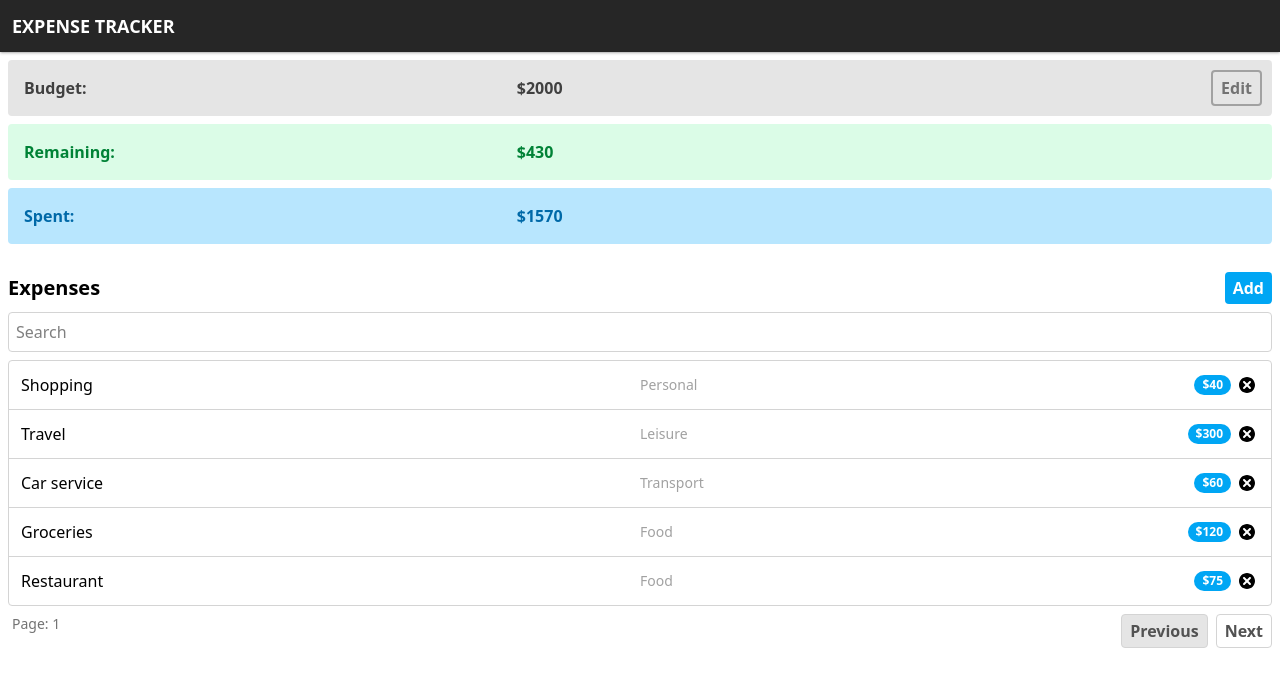
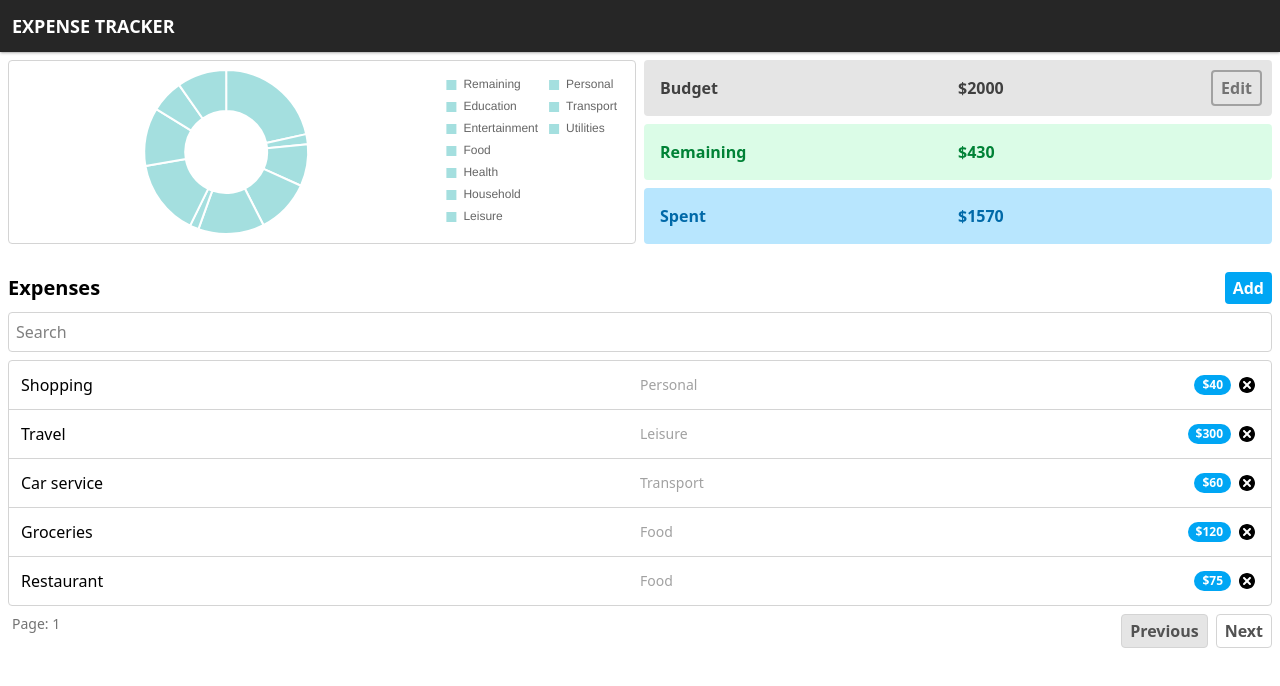
Before and after one commit to mwildan-hafidz/react-expense-tracker, a React (Vite) app: page / in a window 1280 px wide. Shown: the top 686 px of the page. Built offline with nearby package versions, Linux system fonts and the light colour scheme.

Commit message:
feat: add chart

```diff
--- a/package.json
+++ b/package.json
@@ -11,7 +11,9 @@
   },
   "dependencies": {
     "@tailwindcss/vite": "^4.1.13",
+    "chart.js": "^4.5.0",
     "react": "^19.1.1",
+    "react-chartjs-2": "^5.3.0",
     "react-dom": "^19.1.1",
     "react-icons": "^5.5.0",
     "tailwindcss": "^4.1.13",
--- a/src/App.jsx
+++ b/src/App.jsx
@@ -9,7 +9,7 @@ export default function App() {
     <AppProvider>
       <Navbar />
 
-      <div className="p-2 grid grid-rows-3 gap-2">
+      <div className="p-2">
         <Statuses />
       </div>
 
--- /dev/null
+++ b/src/Chart.jsx
@@ -0,0 +1,56 @@
+import { Chart as ChartJS, ArcElement, Tooltip, Legend } from "chart.js";
+import { Doughnut } from "react-chartjs-2";
+
+import { capitalize } from "./utils.js";
+
+ChartJS.register(ArcElement, Tooltip, Legend);
+
+export default function Chart({ expenses, remaining }) {
+  const sortedExpenses = expenses.toSorted((first, next) => first.category.localeCompare(next.category));
+
+  const categories = [...new Set(sortedExpenses.map((exp) => exp.category))];
+  const totals = categories.map((ctg) => {
+    let totalCost = 0;
+    sortedExpenses.map((exp) => {
+      if (exp.category === ctg) {
+        totalCost += exp.cost;
+      }
+    });
+    return totalCost;
+  });
+
+  const data = {
+    labels: ["Remaining", ...categories.map((ctg) => capitalize(ctg))],
+    datasets: [
+      {
+        label: "Total",
+        data: [remaining, ...totals],
+        backgroundColor: "rgba(75, 192, 192, 0.5)",
+      },
+    ],
+  };
+
+  const options = {
+    responsive: true,
+    maintainAspectRatio: false,
+    plugins: {
+      legend: {
+        position: "right",
+        align: "start",
+        labels: {
+          usePointStyle: true,
+          pointStyle: "rect",
+        },
+        onClick: () => { },
+      },
+      tooltip: {
+        callbacks: {
+          label: (item) => `Total: $${item.formattedValue}`,
+        }
+      }
+    },
+  };
+
+
+  return <Doughnut data={data} options={options} />;
+}
--- a/src/ListItem.jsx
+++ b/src/ListItem.jsx
@@ -1,6 +1,7 @@
 import { useContext } from "react";
 import { AppContext } from "./AppContext.js";
 import { TiDelete } from "react-icons/ti";
+import { capitalize } from "./utils.js";
 
 export default function ListItem({ item }) {
   const { dispatch } = useContext(AppContext);
@@ -31,7 +32,3 @@ export default function ListItem({ item }) {
     </li>
   );
 }
-
-function capitalize(string) {
-  return string.charAt(0).toUpperCase() + string.slice(1);
-}
--- a/src/Status.jsx
+++ b/src/Status.jsx
@@ -19,9 +19,9 @@ export default function Status({ text, value, variant }) {
   }
 
   return (
-    <div className={`${bg} ${color} p-4 rounded font-semibold grid grid-cols-5`}>
-      <span className="col-span-2">{text}:</span>
-      <span>${value}</span>
+    <div className={`${bg} ${color} p-4 rounded font-semibold grid grid-cols-6`}>
+      <span className="col-span-3">{text}</span>
+      <span className="col-span-2">${value}</span>
     </div>
   )
 }
--- a/src/Statuses.jsx
+++ b/src/Statuses.jsx
@@ -2,6 +2,7 @@ import { useContext, useEffect, useRef, useState } from "react";
 import { AppContext } from "./AppContext.js";
 import Status from "./Status.jsx";
 import Modal from "./Modal.jsx";
+import Chart from "./Chart.jsx";
 
 export default function Statuses() {
   const { budget, expenses, dispatch } = useContext(AppContext);
@@ -28,9 +29,14 @@ export default function Statuses() {
   }
 
   const spent = expenses.reduce((total, expense) => total + expense.cost, 0);
+  const remaining = budget - spent;
 
   return (
     <>
+      <div className="grid grid-rows-3 sm:grid-cols-2 gap-2">
+        <div className="hidden sm:block justify-center row-span-3 border border-neutral-300 rounded p-2">
+          <Chart expenses={expenses} remaining={remaining} />
+        </div>
         <div className="relative">
           <Status text={"Budget"} value={budget} variant={"gray"} />
           <div className="absolute right-2.5 inset-y-0 flex items-center">
@@ -42,9 +48,9 @@ export default function Statuses() {
             </button>
           </div>
         </div>
-
-      <Status text={"Remaining"} value={budget - spent} variant={"green"} />
+        <Status text={"Remaining"} value={remaining} variant={"green"} />
         <Status text={"Spent"} value={spent} variant={"blue"} />
+      </div>
 
       <Modal active={isModalActive} onClose={() => setIsModalActive(false)}>
         <form onSubmit={handleSubmit}>
--- /dev/null
+++ b/src/utils.js
@@ -0,0 +1,3 @@
+export function capitalize(string) {
+  return string.charAt(0).toUpperCase() + string.slice(1);
+}
```
Also changed, not shown: 1 other file (tests, documents, lock files or other folders). Lines whose indentation alone changed are shown as unchanged.
